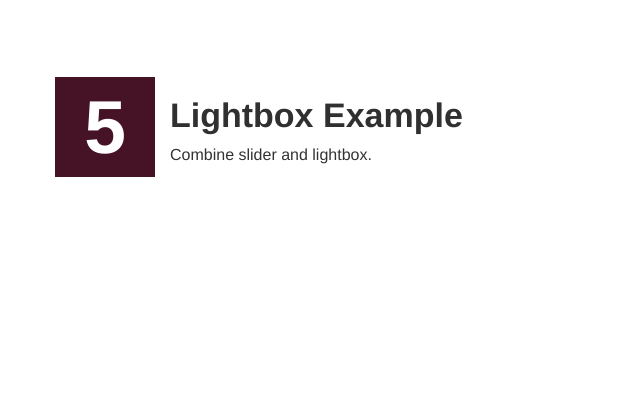
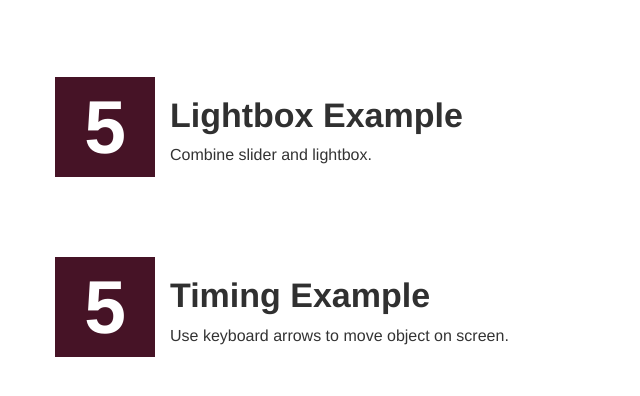
Before and after one commit to lgoff/lgoff.github.io, a plain HTML site: page index.html in a window 1280 px wide. Shown: the part 714-1110 px from the top of the page, without its empty margins (0-640 px from the left). Before the commit the page ends 961 px from the top, so only its background shows below. Drawn offline with Linux system fonts and the light colour scheme.

Commit message:
Add Keyboard

```diff
--- a/index.html
+++ b/index.html
@@ -93,6 +93,15 @@
         </div>
     </div>
 
+     <!--Project 6 -->
+ <div class="row">
+        <div class="col-md-4 col-sm-4 col-xs-4 number">5</div>
+        <div class="col-md-8 col-sm-8 col-xs-8">
+            <h2><a href="keyboard/index.html">Timing Example</a></h2>
+            <p>Use keyboard arrows to move object on screen.</p>
+        </div>
+    </div>
+
 </body>
 <!-- /.container -->
 <!-- jQuery Version 1.11.1 -->
```
Also changed, not shown: 1 other file.
